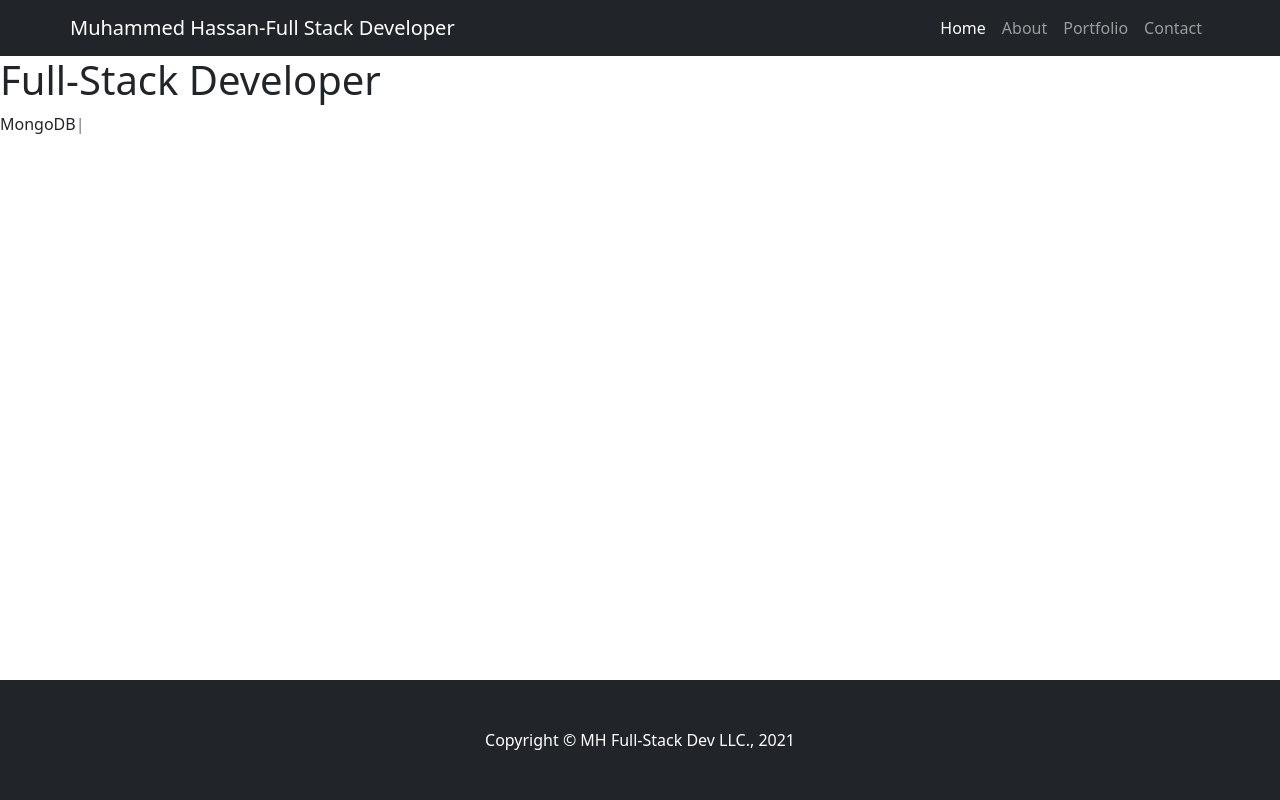
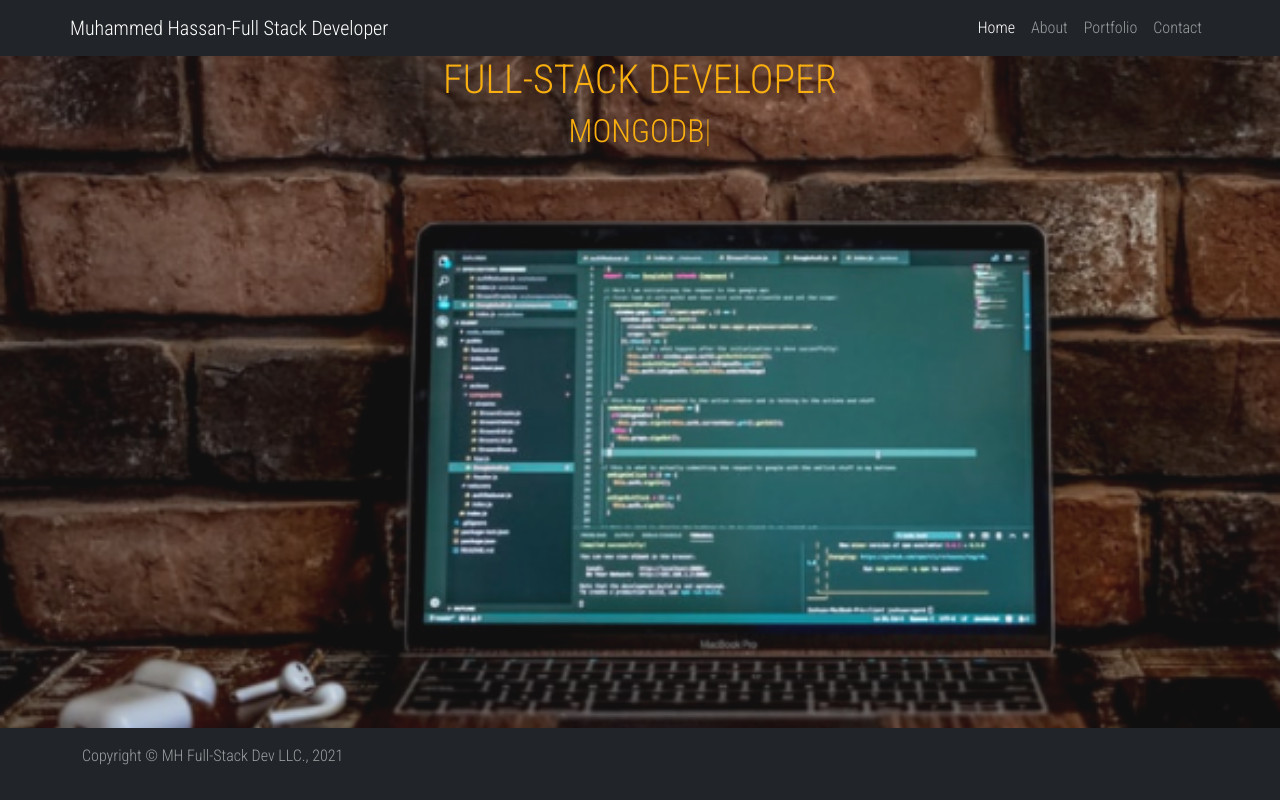
Before and after one commit to mhknowledge/mreactportfolioh, a React (Create React App) app in the folder mreactportfolioh/: page / in a window 1280 px wide. Built offline with nearby package versions, Linux system fonts and the light colour scheme.

Commit message:
quick update to home.js file

```diff
--- a/mreactportfolioh/src/App.css
+++ b/mreactportfolioh/src/App.css
@@ -25,10 +25,16 @@ body {
   background-size: cover;
   background-position: center;
   height: 90vh;
+  opacity: 0.945;
+}
+
+.home h1 {
+  color: var(--primary-orange);
+  text-transform: uppercase;
 }
 .main-info {
   display: flex;
-  position: absolute;
+  /* position: absolute; */
   top: 0;
   left: 0;
   right: 0;
@@ -36,13 +42,26 @@ body {
   flex-direction: column;
   justify-content: center;
   align-items: center;
-  text-align: center;
+  text-align: left;
   font-family: "Roboto Condensed", sans-serif;
   z-index: 1;
 }
 .main-info h1 {
   color: var(--primary-orange);
   text-transform: uppercase;
+}
+.main-info h2 {
+  color: var(--primary-orange);
+  text-transform: uppercase;
+ }
+
+.footer {
+  position: fixed;
+  left: 0;
+  bottom: 0;
+  width: 100%;
+  color: var(--primary-white);
+  text-align: center;
 }
 
 @media (prefers-reduced-motion: no-preference) {
--- a/mreactportfolioh/src/components/Footer.js
+++ b/mreactportfolioh/src/components/Footer.js
@@ -3,9 +3,9 @@ import React from "react";
 function Footer() {
   return (
     <div className="footer">
-      <footer class="py-5 bg-dark fixed-bottom">
+      <footer class="navbar navbar-inverse navbar-fixed-bottom navbar-dark bg-dark">
         <div class="container">
-          <p class="m-0 text-center text-white">
+          <p class="navbar-text">
             Copyright &copy; MH Full-Stack Dev LLC., 2021
           </p>
         </div>
--- a/mreactportfolioh/src/components/Home.js
+++ b/mreactportfolioh/src/components/Home.js
@@ -1,5 +1,6 @@
 import React from "react";
 import Typed from "react-typed";
+import '../App.css'
 
 
 const Home = () => {
@@ -7,6 +8,7 @@ const Home = () => {
     <div class="home">
       <div class="main-info">
           <h1>Full-Stack Developer</h1>
+          <h2>
           <Typed
               class="typed-text"
               strings={["HTML", "CSS", "JavaScript", "MongoDB", "mySQL", "NodeJs","ReactJS", "Full Stack", "MERN"]}
@@ -14,7 +16,9 @@ const Home = () => {
               backSpeed={60}
               loop
               />
+              </h2>
           </div>
+
         </div>
   )
 }
--- a/mreactportfolioh/src/components/Portfolio.js
+++ b/mreactportfolioh/src/components/Portfolio.js
@@ -8,7 +8,7 @@ function Portfolio() {
 
       <div class="row row-cols-1 row-cols-sm-2 row-cols-md-3 g-3">
         <div class="col">
-          <div class="card shadow-sm">
+          <div class="card mb-4 shadow-lg">
             <svg class="bd-placeholder-img card-img-top" width="100%" height="225" xmlns="http://www.w3.org/2000/svg" role="img" aria-label="Placeholder: Thumbnail" preserveAspectRatio="xMidYMid slice" focusable="false"><title>Placeholder</title><rect width="100%" height="100%" fill="#55595c"></rect><text x="50%" y="50%" fill="#eceeef" dy=".3em">Thumbnail</text></svg>
 
             <div class="card-body">
```
Also changed, not shown: mreactportfolioh/src/components/images/budgetTracker.PNG (added), mreactportfolioh/src/components/images/photo2.PNG (added).
